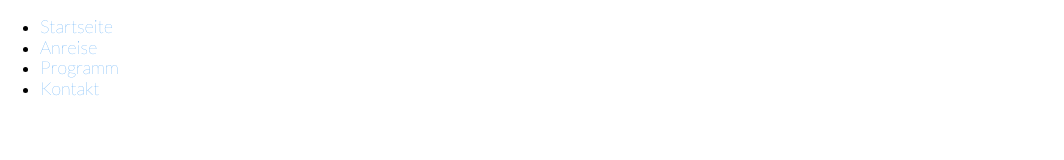
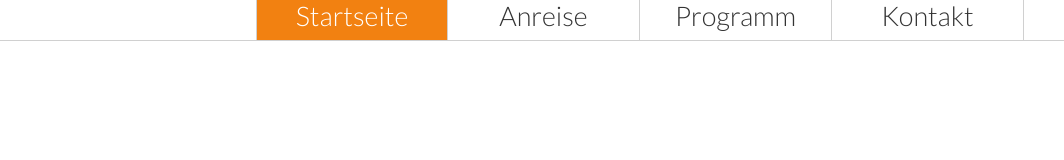
Before and after one commit to stefanlederer/htl-hallein-ball, a website: page src/index.html in a window 1280 px wide. Shown: the whole page, without its empty margins (0-1064 px from the left). Drawn offline with nearby package versions, Linux system fonts and the light colour scheme; files that its build step writes are made by us from their sources.

Commit message:
styled navigation

```diff
--- a/src/index.html
+++ b/src/index.html
@@ -9,8 +9,9 @@
 
     <!-- Place favicon.ico in the root directory -->
     <link rel="shortcut icon" href="favicon.ico">
-        <link type="text/plain" rel="author" href="humans.txt" />
-        <link href='https://fonts.googleapis.com/css?family=Lato:400,100italic,100,300italic,700' rel='stylesheet' type='text/css'>
+    <link type="text/plain" rel="author" href="humans.txt"/>
+    <link href='https://fonts.googleapis.com/css?family=Lato:400,100italic,100,300italic,300,700' rel='stylesheet'
+          type='text/css'>
     <link rel="stylesheet" href="https://maxcdn.bootstrapcdn.com/font-awesome/4.4.0/css/font-awesome.min.css">
     <link rel="stylesheet" href="css/normalize.css">
     <link rel="stylesheet" href="css/main.css">
@@ -18,15 +19,24 @@
 </head>
 <body>
 <!--[if lt IE 8]>
-            <p class="browserupgrade">You are using an <strong>outdated</strong> browser. Please <a href="http://browsehappy.com/">upgrade your browser</a> to improve your experience.</p>
+<p class="browserupgrade">You are using an <strong>outdated</strong> browser. Please <a href="http://browsehappy.com/">upgrade
+    your browser</a> to improve your experience.</p>
 <![endif]-->
 <main id="container">
     <nav id="nav">
         <ul>
-                    <li><a href="#">Startseite</a></li>
-                    <li><a href="#">Anreise</a></li>
-                    <li><a href="#">Programm</a></li>
-                    <li><a href="#">Kontakt</a></li>
+            <li class="active"><a href="#">Startseite</a>
+                <span class="background"></span>
+            </li>
+            <li><a href="#">Anreise</a>
+                <span class="background"></span>
+            </li>
+            <li><a href="#">Programm</a>
+                <span class="background"></span>
+            </li>
+            <li><a href="#">Kontakt</a>
+                <span class="background"></span>
+            </li>
         </ul>
     </nav>
 </main>
--- a/src/less/main.less
+++ b/src/less/main.less
@@ -4,3 +4,5 @@
 @import "globals.less";
 
 //STYLES
+
+@import "nav.less";
--- a/src/less/nav.less
+++ b/src/less/nav.less
@@ -0,0 +1,75 @@
+#container {
+    #nav {
+	width:100%;
+	height:40px;
+	border-bottom:1px solid @grey;
+	ul {
+	    padding:0;
+	    margin:0 20%;
+	    width:60%;
+	    hegiht:40px;
+	    li {
+		list-style: none;
+		float:left;
+		width:25%;
+		height:40px;
+		position:relative;
+		a {
+		    display:block;
+		    width:100%;
+		    height:40px;
+		    text-align:center;
+		    border-right:1px solid @grey;
+		    box-sizing:border-box;
+		    position: absolute;
+		    bottom:0;
+		    left:0;
+		    font-size:27px;
+		    font-weight:300;
+		    color:#333;
+		    z-index:1000;
+		    moz-transition: all 0.6s ease 0.2s;
+		    -webkit-transition: all 0.6s ease 0.2s;
+		    -ms-transition: all 0.6s ease 0.2s;
+		    transition: all 0.6s ease 0.2s;
+
+		}
+		&:first-child {
+		    a {
+			border-left:1px solid @grey;
+		    }
+		}
+		.background {
+		    display:block;
+		    height:0px;
+		    background:@orange;
+		    width:100%;
+		    position:absolute;
+		    bottom:0;
+		    right:0;
+		    z-index:100;
+		    moz-transition: all 0.6s ease 0s;
+		    -webkit-transition: all 0.6s ease 0s;
+		    -ms-transition: all 0.6s ease 0s;
+		    transition: all 0.6s ease 0s;
+		}
+		&:hover {
+		    .background {
+			height:40px;
+		    }
+		    a {
+			color:#fff;
+		    }
+		}
+		&.active {
+		    .background {
+			height:40px;
+		    }
+		    a {
+			color:#fff;
+		    }
+		}
+	    }
+	}
+    }
+}
```
Lines whose indentation alone changed are shown as unchanged.
